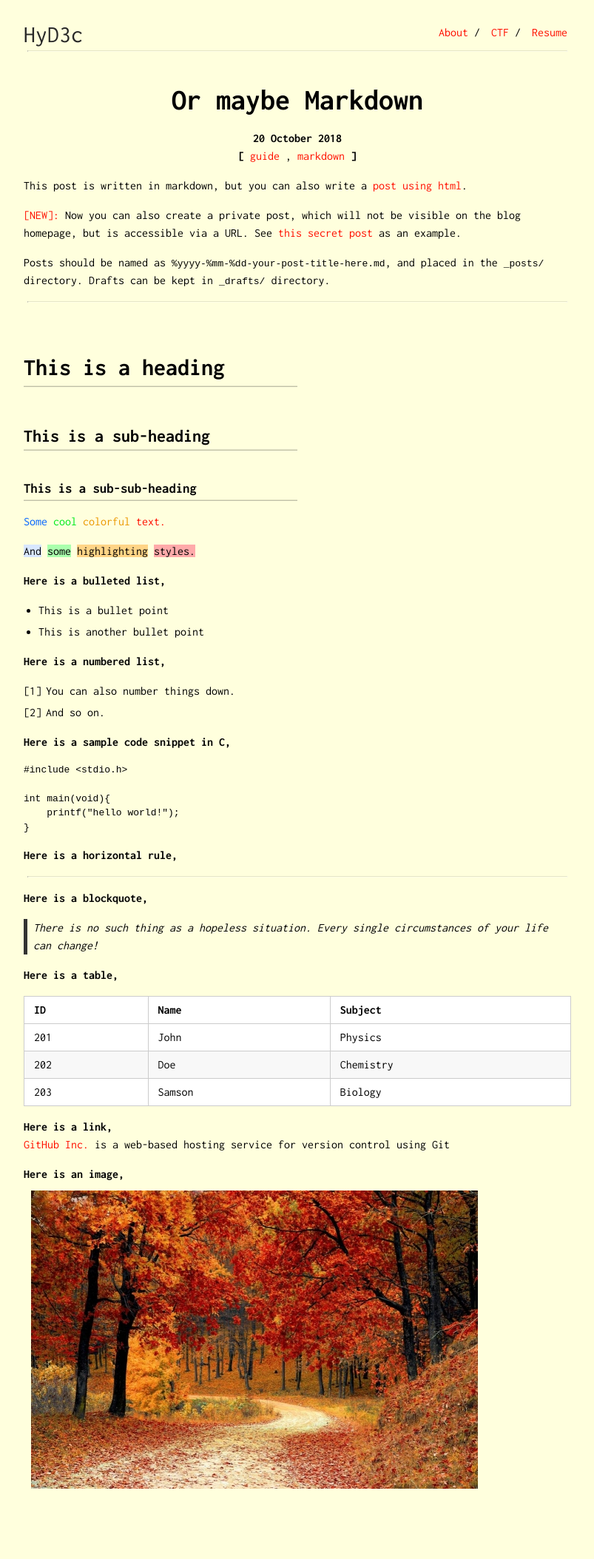
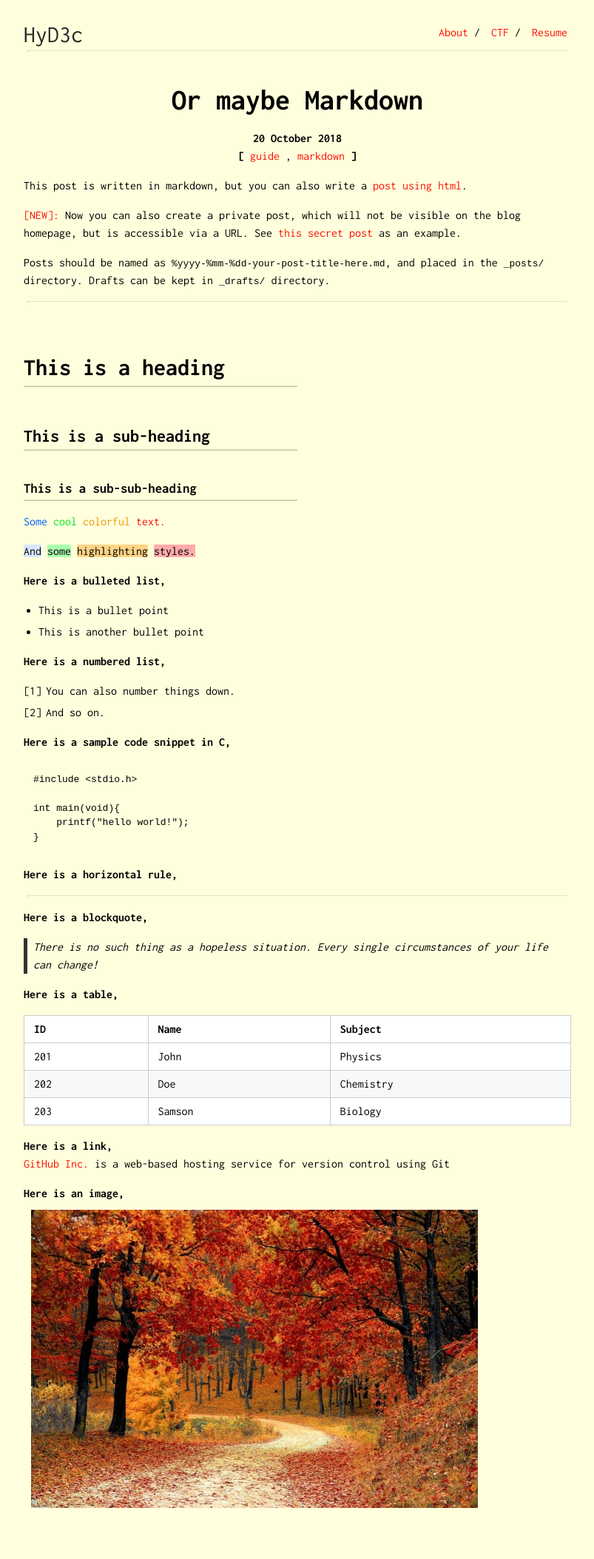
Before and after one commit to HyD3c/HyD3c.github.io, a Jekyll site: the page built from _posts/2018-10-20-markdown-posts.md, in a window 1280 px wide. Shown: the whole page at 74% size, without its empty margins (238-1041 px from the left). Built offline with Jekyll 4.4.1, drawn with Linux system fonts in a browser that asks for light colours; before the commit the page ends 2081 px from its top, so only the background shows below that.

Commit message:
Update syntax.css

```diff
--- a/css/syntax.css
+++ b/css/syntax.css
@@ -196,3 +196,6 @@
 .highlight .o {
   color: #f92672;
 }
+pre{
+  padding:1em;
+}
```
